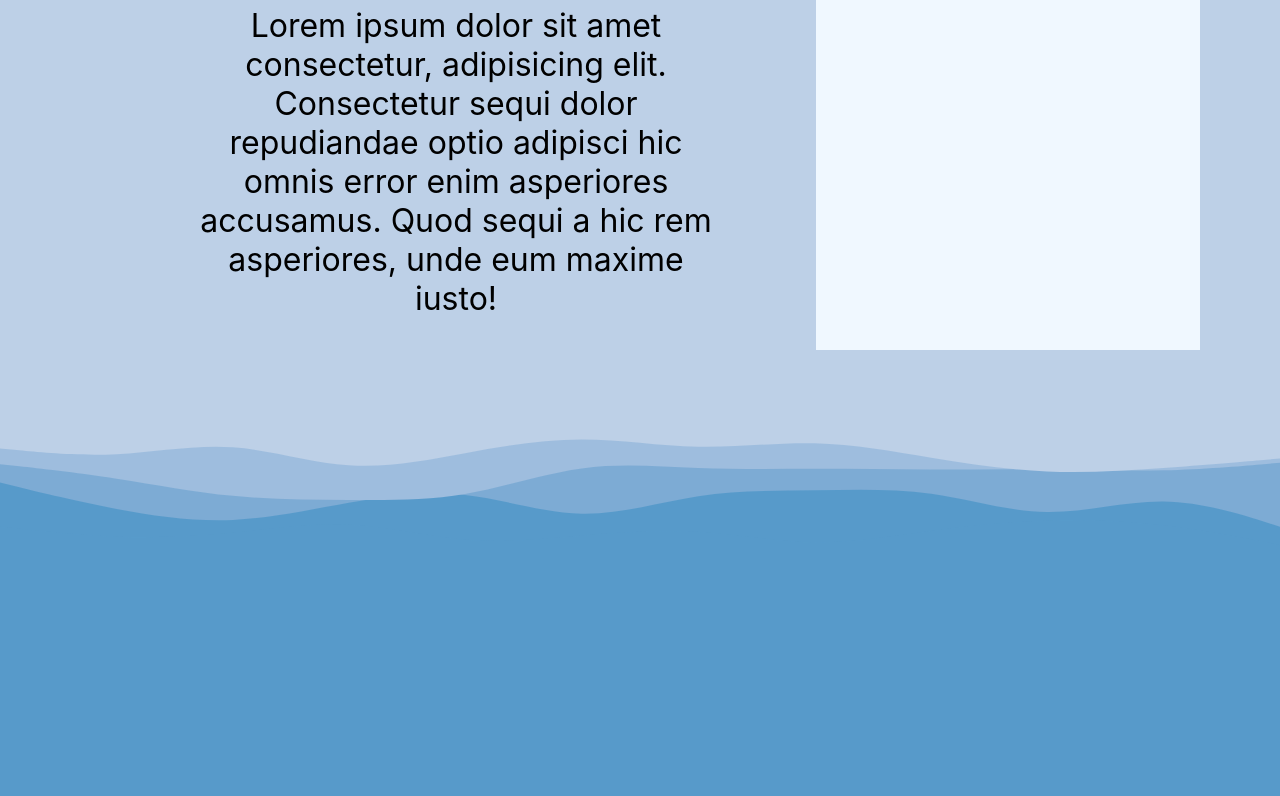
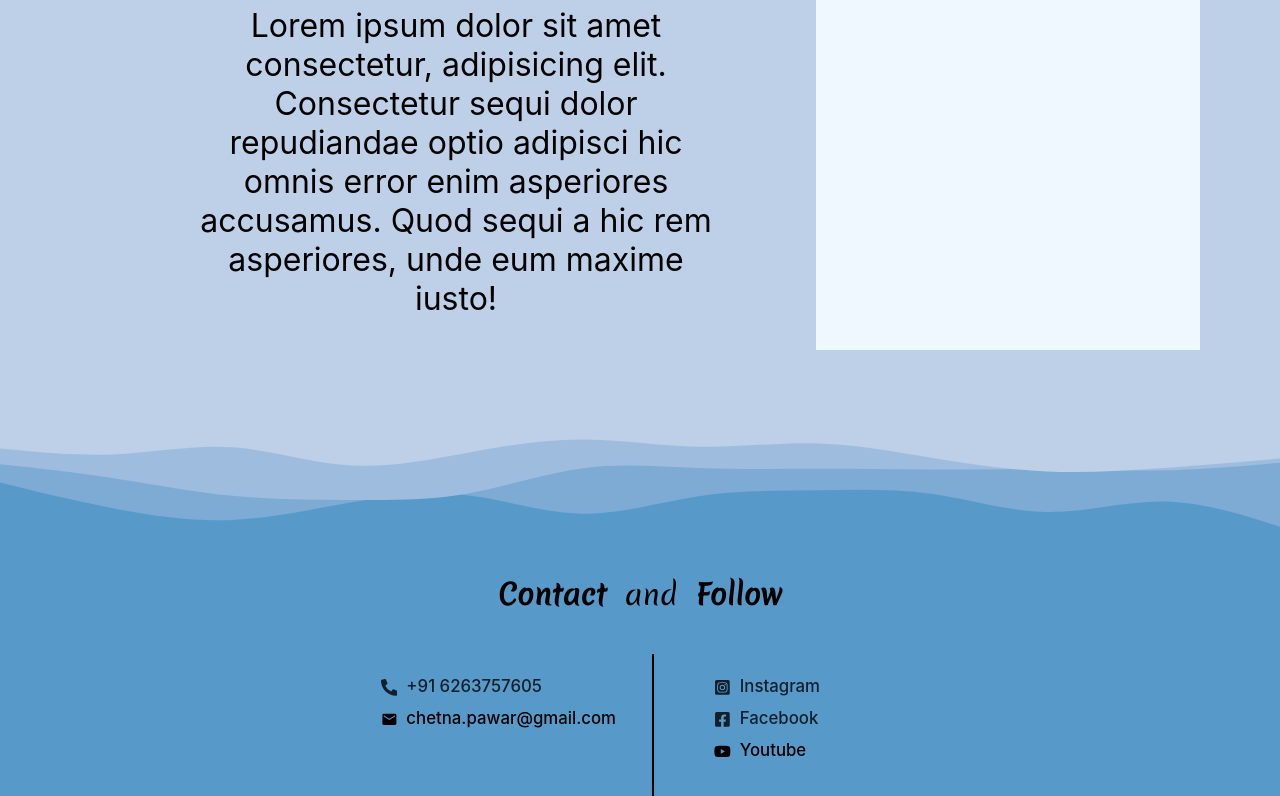
Before and after one commit to Kreez81/yogchetna, a React (Create React App) app: page / in a window 1280 px wide. Shown: the part 1810-2606 px from the top of the page. Built offline with nearby package versions, Linux system fonts and the light colour scheme.

Commit message:
added contact

```diff
--- a/src/Components/Firstpage/Home.css
+++ b/src/Components/Firstpage/Home.css
@@ -68,8 +68,8 @@
         color: rgb(32, 50, 63);
         top: 59vh;
         left: -51.3vh;
-        height: 20%;
-        min-width: 100%;
+        height: 25%;
+        min-width: 100vw;
         text-align: center;
         line-height: 5.5vh;
     }
--- a/src/Components/Forthpage/Forth.css
+++ b/src/Components/Forthpage/Forth.css
@@ -1,8 +1,73 @@
 .forthbody{
     height: 50vh;
     width: 100%;
+    display: flex;
+    justify-content: center;
     background-color: rgb(87, 154, 202);
     background-image: url("../../Assets/layerwavedown.svg");
     background-size: cover;
     /* background-position-y: -5vh ; */
 }
+.followmain{
+    display:flex;
+    flex-direction: column;
+    height: 40vh;
+    width: 80%;
+    margin-top: 10vh;
+    /* background-color: rgb(150, 167, 184); */
+}
+.conhead{
+    display: flex;
+    justify-content: center;
+    align-items: center;
+    font-size: 3.5vmin;
+    margin-top: 8vh;
+    /* font-weight: 700; */
+    font-family: 'Merienda', cursive;
+    height: 5vh;
+    width: 100%;
+}
+.confolbox{
+    display: inline-flex;
+
+
+}
+.conbox{
+    display: flex;
+    position: relative;
+    justify-content: flex-end;
+    margin-top: 5vh;
+    padding-left: 1.5vh;
+    height: 20vh;
+    width: 50%;
+    /* background-color: aliceblue; */
+    border-right: 2px solid black;
+}
+li{
+    font-size: 2.1vh;
+    line-height: 4vh;
+    transition: 200ms ease-in-out;
+}
+li a{
+    text-decoration: none;
+    color: black;
+}
+.icon{
+    /* font-size: 25px; */
+    position: relative;
+    top: 4px;
+}
+
+.folbox{
+    display: flex;
+    position: relative;
+    left: 5vh;
+    margin-top: 5vh;
+    margin-left: 2vh;
+    height: 20vh;
+    width: 30%;
+    /* background-color: aliceblue; */
+}
+li:hover{
+    transform: translateX(2.5px);
+}
--- a/src/Components/Forthpage/Forth.jsx
+++ b/src/Components/Forthpage/Forth.jsx
@@ -1,9 +1,28 @@
 import React from 'react';
+import {FaPhoneAlt,FaInstagramSquare,FaYoutube,FaFacebookSquare} from "react-icons/fa";
+import {MdEmail} from "react-icons/md";
 import './Forth.css';
 function Forth() {
   return (
     <div className='forthbody' id='frtpage'>
       <section className='followmain'>
+             <header className='conhead'><strong>Contact</strong> &nbsp; and &nbsp; <strong>Follow</strong></header>
+             <section className='confolbox'>
+
+              <div className='conbox'>
+              <ul>
+                <li><FaPhoneAlt className='icon'/>&nbsp; +91 6263757605</li>
+                <li><a href='mailto:karan.p2001hello@gmail.com' target="_blank" rel="noopener noreferrer"><MdEmail className='icon'/>&nbsp;  chetna.pawar@gmail.com</a></li>
+              </ul>
+             </div>
+             <div className='folbox'>
+              <ul>
+                <li><FaInstagramSquare className='icon'/>&nbsp; Instagram</li>
+                <li><FaFacebookSquare className='icon'/>&nbsp; Facebook</li>
+                <li><a href='https://www.youtube.com/@yogchetna' target="_blank" rel="noopener noreferrer"><FaYoutube className='icon'/>&nbsp; Youtube</a></li>
+              </ul>
+             </div>
+             </section>
 
       </section>
     </div>
```
